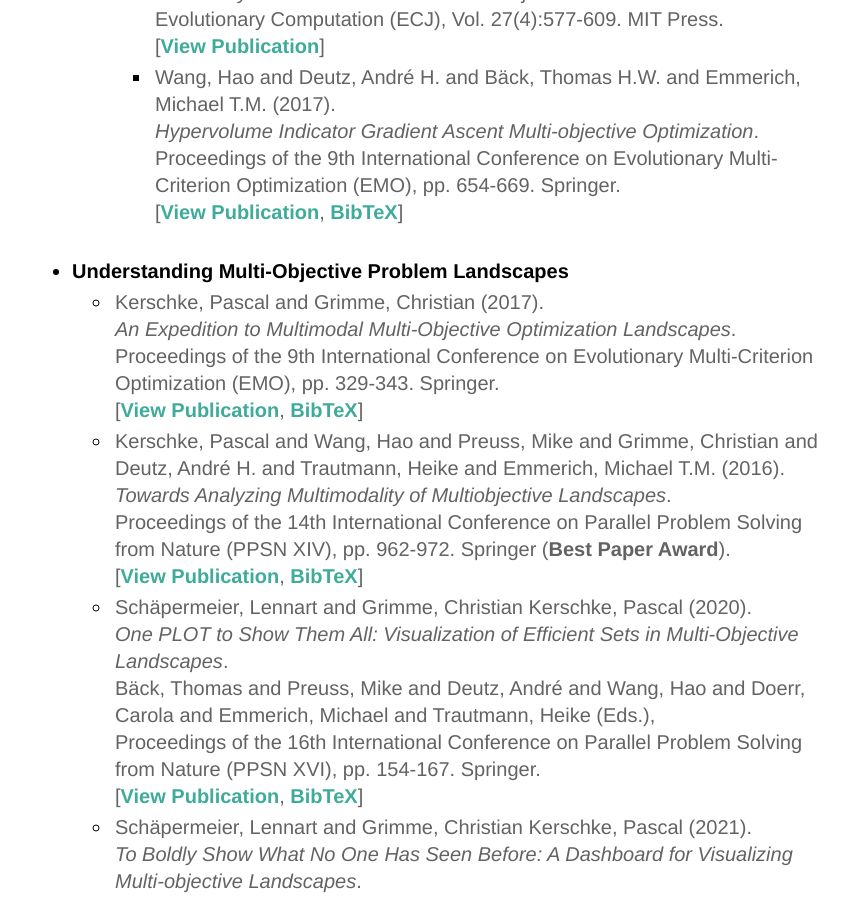
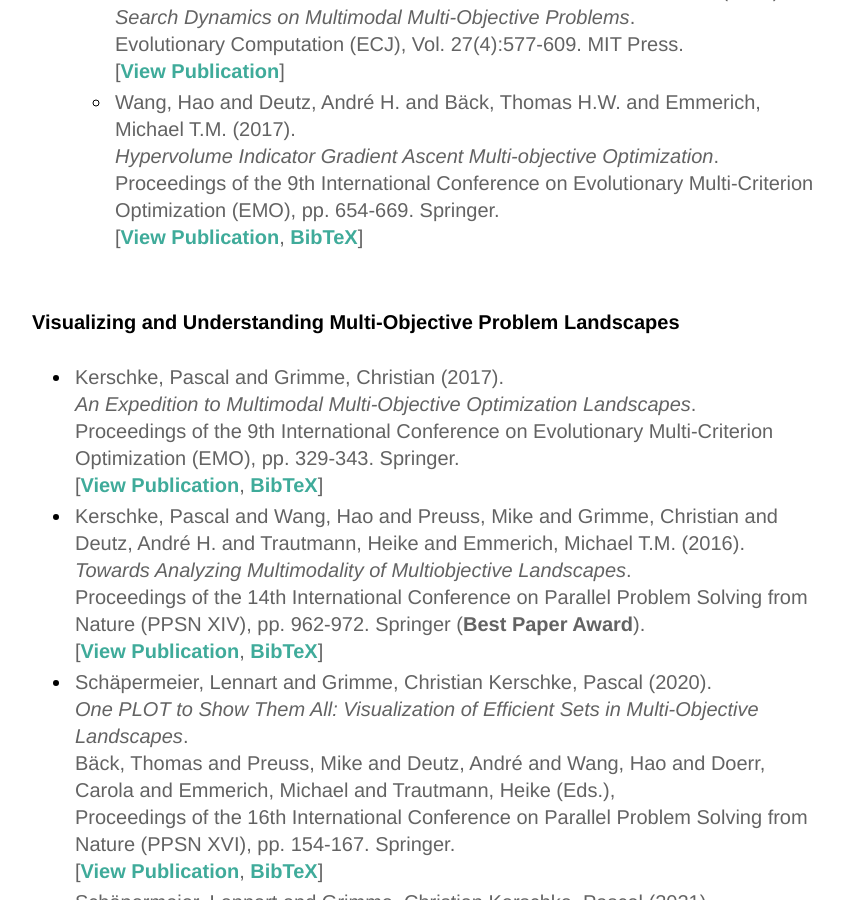
Before and after one commit to mo-opt/mo-opt, a Jekyll site: the page built from index.html, in a window 1280 px wide and 900 px high, scrolled down 4573 px. Shown: the whole window, without its empty margins (208-1056 px from the left). Built offline with Jekyll 4.4.1, drawn with Linux system fonts in a browser that asks for light colours.

Commit message:
restructure publications

```diff
--- a/index.html
+++ b/index.html
@@ -95,15 +95,18 @@
 <br>
 <h2 id="publications">Publications</h2>
 
-   <ul>
-    <li><b>Survey Article</b></li>
+<h4>Survey Article</h4>
+
 <ul>
 <li><p class="publication">Grimme, Christian and Kerschke, Pascal and Aspar, Pelin and Trautmann, Heike and Preuss, Mike and Deutz, Andr&eacute; and Wang, Hao and Emmerich, Michael (2021).<br>
   <em>Peeking Beyond Peaks: Challenges and Research Potentials of Continuous Multimodal Multi-objective Optimization.</em><br>
   Computers &amp; Operations Research (COR), Vol. 136, December 2021. Elsevier.<br>
   [<a href="https://doi.org/10.1016/j.cor.2021.105489" alt="View Publication">View Publication</a>]</p></li><br>
 </ul>
-    <li><b>Algorithm Design</b></li>
+
+
+<h4>Algorithm Design</h4>
+
 <ul>
 <li><b>Single-Objective Optimization</b></li>
   <ul>
@@ -120,6 +123,7 @@
     Proceedings of the IEEE Symposium Series on Computational Intelligence (SSCI), pp. 2445–2452. IEEE.<br>
     [<a href="https://ieeexplore.ieee.org/document/9308259" alt="View Publication">View Publication</a>]</p></li><br>
   </ul>
+
 <li><b>Multi-Objective Optimization</b></li>
   <ul>
   <li><p class="publication">Grimme, Christian and Kerschke, Pascal and Trautmann, Heike (2019).<br>
@@ -140,7 +144,9 @@
     [<a href="https://link.springer.com/chapter/10.1007/978-3-319-54157-0_44" alt="View Publication">View Publication</a>, <a href="https://citation-needed.springer.com/v2/references/10.1007/978-3-319-54157-0_44?format=bibtex&flavour=citation" alt="BibTeX">BibTeX</a>]</p></li><br>
   </ul>
 </ul>
-    <li><b>Understanding Multi-Objective Problem Landscapes</b></li>
+
+<h4>Visualizing and Understanding Multi-Objective Problem Landscapes</h4>
+
 <ul>
   <li><p class="publication">Kerschke, Pascal and Grimme, Christian (2017).<br>
     <em>An Expedition to Multimodal Multi-Objective Optimization Landscapes</em>.<br>
@@ -161,4 +167,3 @@
     Proceedings of the 11th International Conference on Evolutionary Multi-Criterion Optimization (EMO), pp. 632–644. Springer.<br>
     [<a href="https://link.springer.com/chapter/10.1007/978-3-030-72062-9_50" alt="View Publication">View Publication</a>, <a href="https://citation-needed.springer.com/v2/references/10.1007/978-3-030-72062-9_50?format=bibtex&flavour=citation" alt="BibTeX">BibTeX</a>]</p></li>
 </ul>
-</ul>
```
Lines whose indentation alone changed are shown as unchanged.
